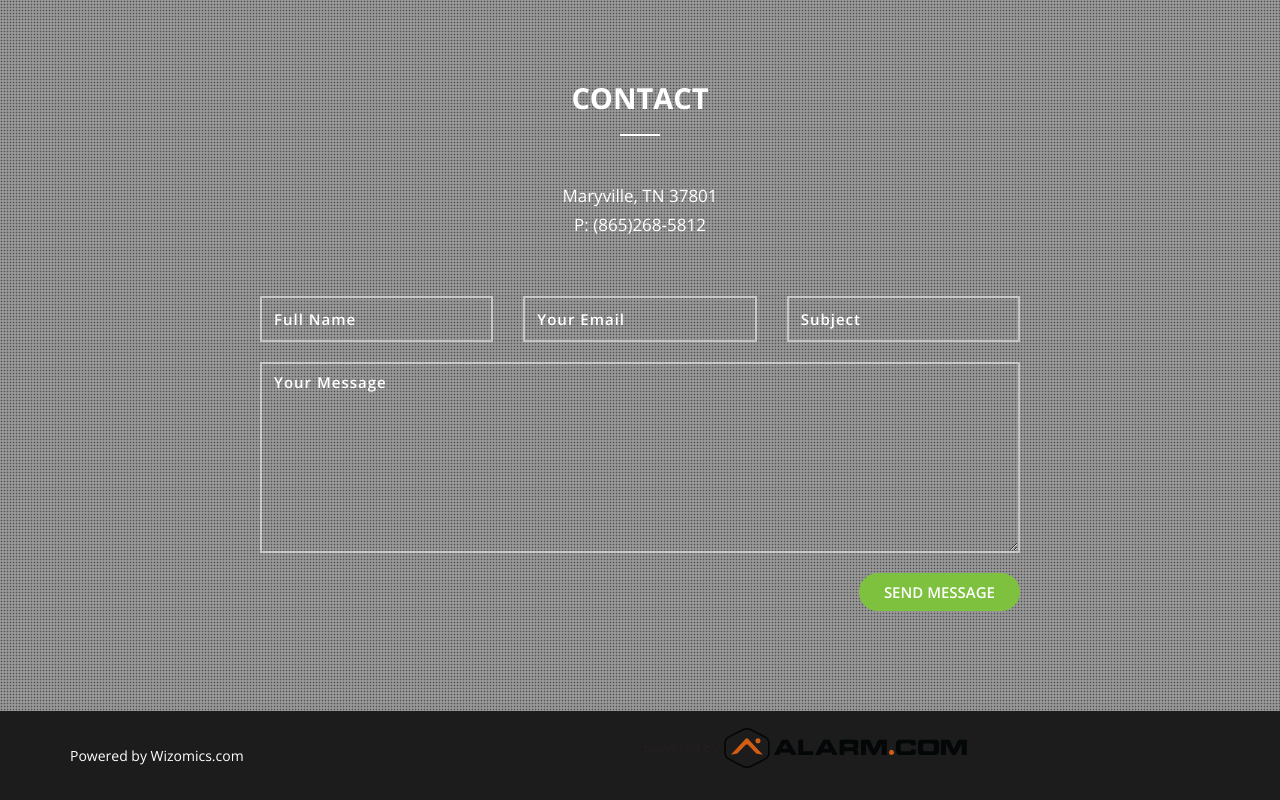
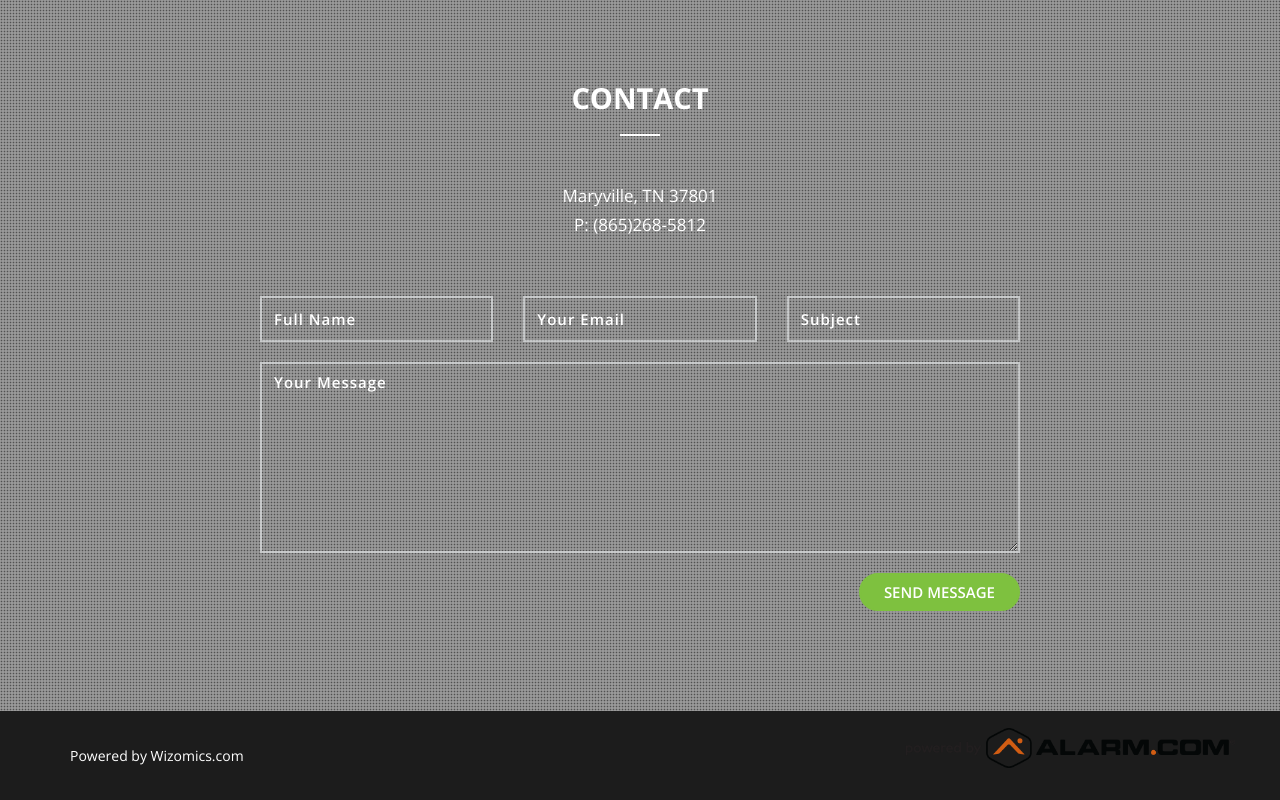
Before and after one commit to pablanothewind/Proven-Protection, a plain HTML site: page index.html in a window 1280 px wide. Shown: the part 3226-4026 px from the top of the page. Drawn offline with nearby package versions, Linux system fonts and the light colour scheme.

Commit message:
Update index.html

```diff
--- a/index.html
+++ b/index.html
@@ -329,7 +329,7 @@
 
     		  <div class="row">
         		<div class="items">
-           			 <img align="left" src="images/alarm.png" alt="Alarm Image" class="center" height="40">
+           			 <img align="right" src="images/alarm.png" alt="Alarm Image" class="center" height="40">
         		</div>
     		  </div>
 
```
